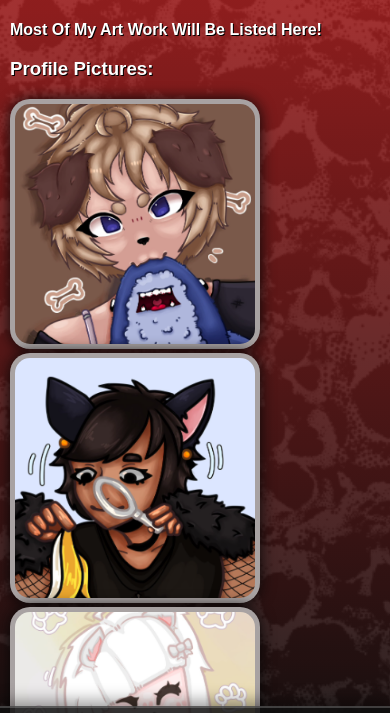
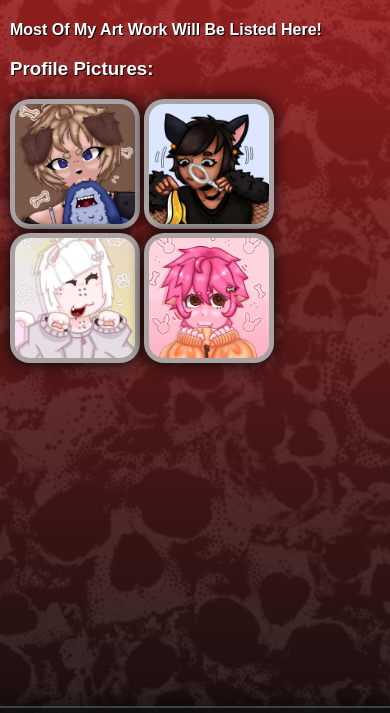
Before and after one commit to fizogonPortfolio/Scrufflx-Portfolio, a plain HTML site: page index.html in a window 390 px wide. Shown: the part 69-782 px from the top of the page. Drawn offline with Linux system fonts and the light colour scheme.

Commit message:
Update index.html

```diff
--- a/index.html
+++ b/index.html
@@ -1,9 +1,11 @@
 <!DOCTYPE html>
 <html lang="en">
   <head>
-    <meta charset="UTF-8">
-    <meta name="viewport" content="width=device-width, initial-scale=1.0">
-    <title>Scrufflx Portfolio</title>
+    <section>
+      <meta charset="UTF-8">
+      <meta name="viewport" content="width=device-width, initial-scale=1.0">
+      <title>Scrufflx Portfolio</title>
+    </section>
 
     <style>
       body {
@@ -55,6 +57,11 @@
         padding: 5px;
         background: #a8a2a2;
       }
+      @media (max-width: 600px) {
+        .artwork_ProfilePictures {
+        width: 120px;
+        height: 120px;
+      }}
 
       .Footer {
         position: fixed;
```
